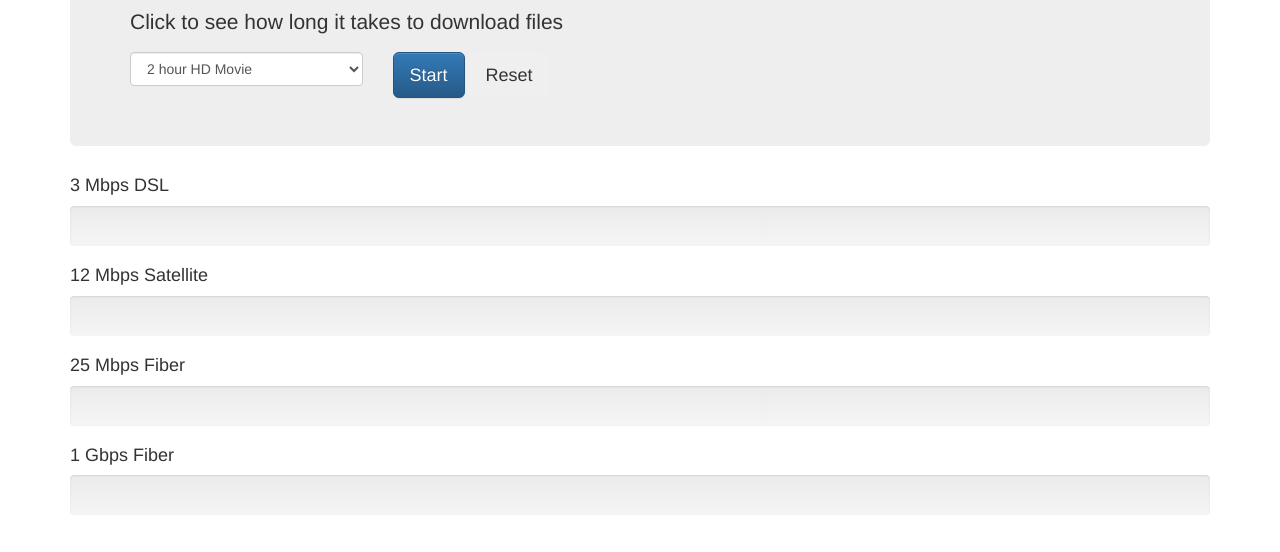
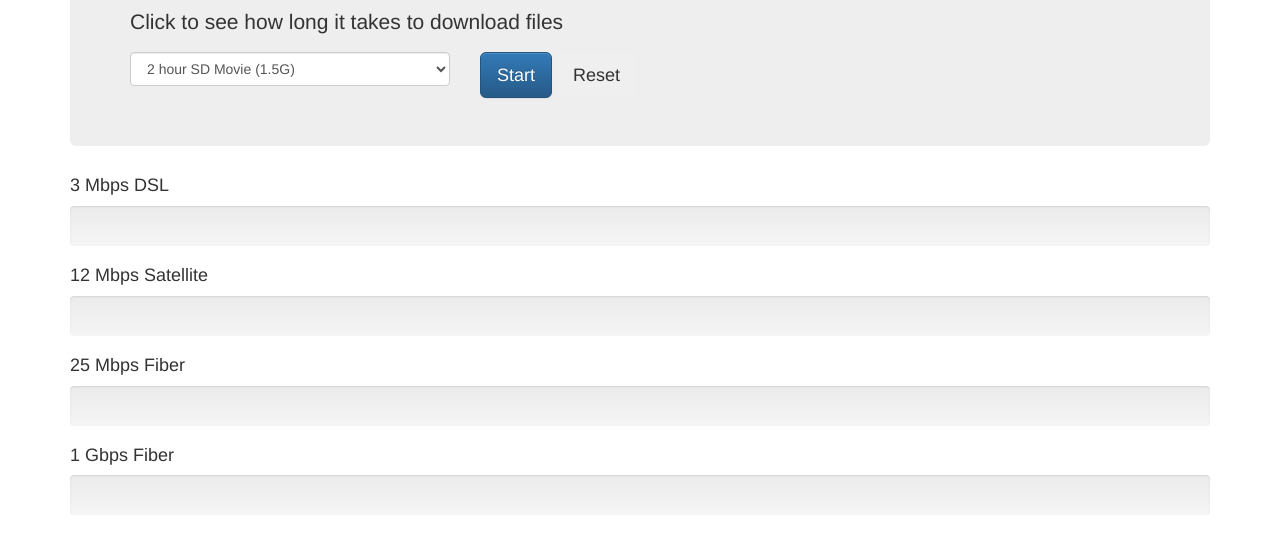
Before and after one commit to dkulp2/broadband_meter, a plain HTML site: page index.html in a window 1280 px wide. Shown: the part 210-762 px from the top of the page. Drawn offline with nearby package versions, Linux system fonts and the light colour scheme.

Commit message:
Added Ultra HD file

```diff
--- a/index.html
+++ b/index.html
@@ -23,15 +23,16 @@
         <h1>Broadband Speed Simulation</h1>
         <p>Click to see how long it takes to download files</p>
         <div class="row">
-          <div class="col-sm-3">
+          <div class="col-sm-4">
             <select id="payload" class="form-control">
-              <option value="4000000000">2 hour HD Movie</option>
-              <option value="1500000000">2 hour SD Movie</option>
-              <option value="800000000">Operating System Update</option>
-              <option value="200000000">45 min TV Show</option>
-              <option value="110000000">9 hour Audio Book</option>
-              <option value="30000000">5 min video</option>
-              <option value="4000000">4 min song</option>
+              <option value="50000000000">2 hour UltraHD Movie (40G)</option>
+              <option value="4000000000">2 hour HD Movie (4G)</option>
+              <option value="1500000000" selected="selected">2 hour SD Movie (1.5G)</option>
+              <option value="800000000">Operating System Update (800M)</option>
+              <option value="200000000">45 min TV Show (200M)</option>
+              <option value="110000000">9 hour Audio Book (110M)</option>
+              <option value="30000000">5 min video (30M)</option>
+              <option value="4000000">4 min song (4M)</option>
             </select>
           </div>
           <div class="col-sm-3">
```
